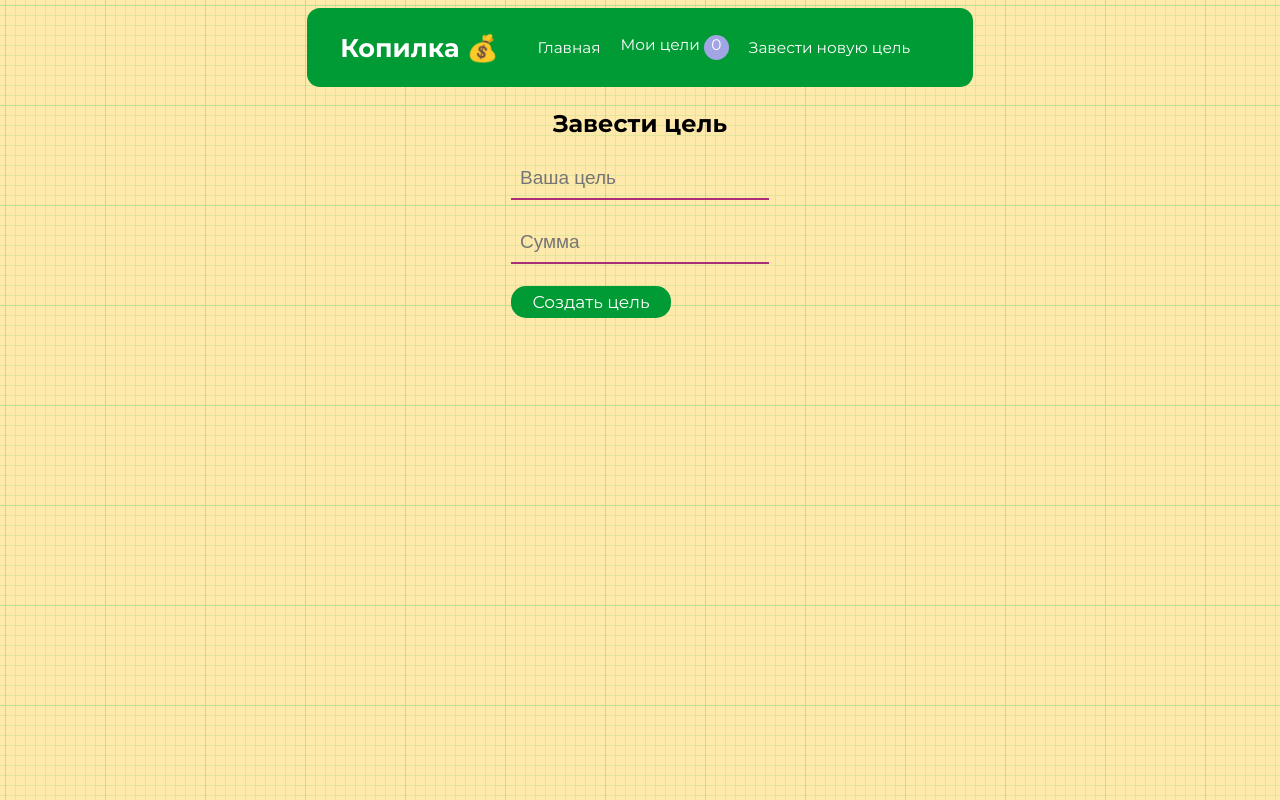
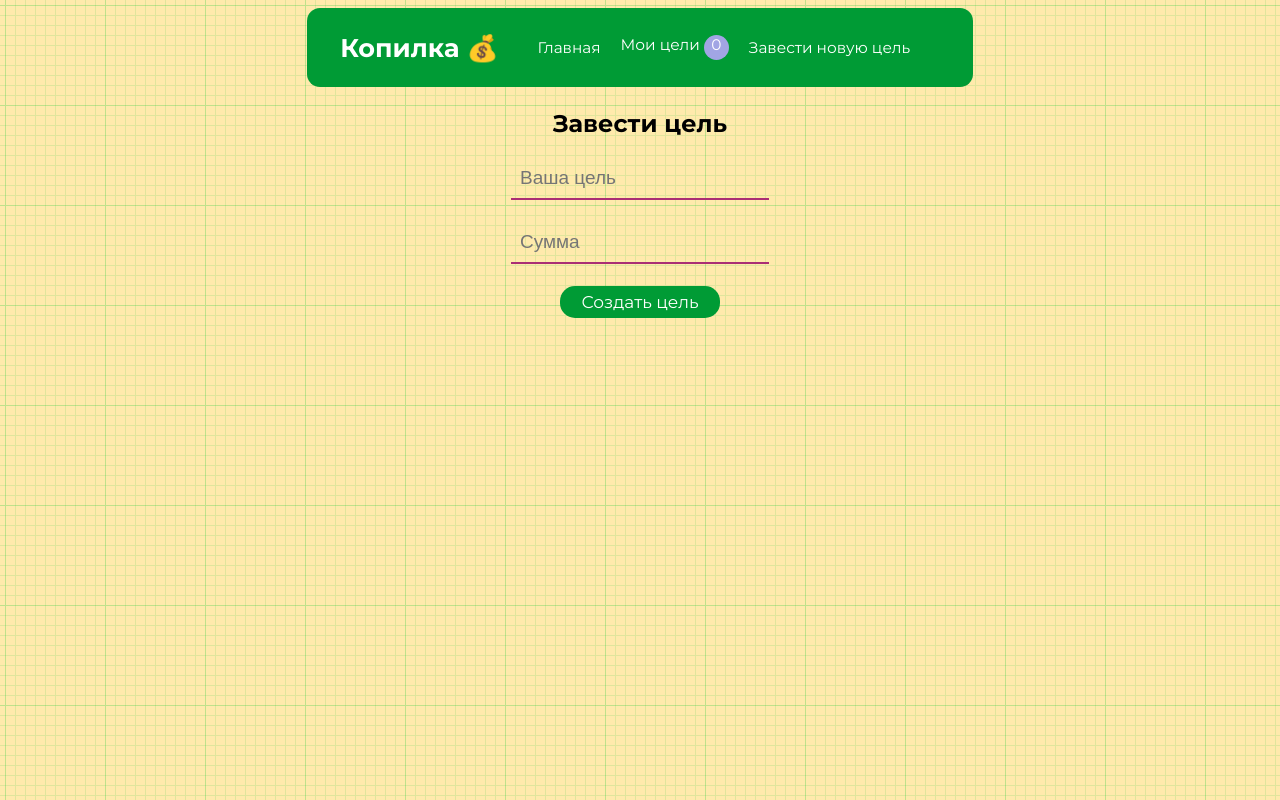
Before and after one commit to Ave-Mari/Money-Saver, a React app: page /new-goal in a window 1280 px wide. Built offline with nearby package versions, Linux system fonts and the light colour scheme; the HTML template or start-up script is replaced by a standard one.

Commit message:
add class to form tag

```diff
--- a/src/components/NewGoal.js
+++ b/src/components/NewGoal.js
@@ -6,7 +6,7 @@ export default function NewGoal( {title, total, inputHandler, handleSubmit} ) {
     <>
     <section className='new-goal-section'>
       <h2>Завести цель</h2>
-      <form onSubmit={handleSubmit}>
+      <form className='form' onSubmit={handleSubmit}>
         <label for="title" id="title-label">
         {/* <span class="label-span">Ваша цель: </span> */}
         <input id="title-input" type="text" name="title" value={title} placeholder="Ваша цель" onChange={inputHandler}/>
```
